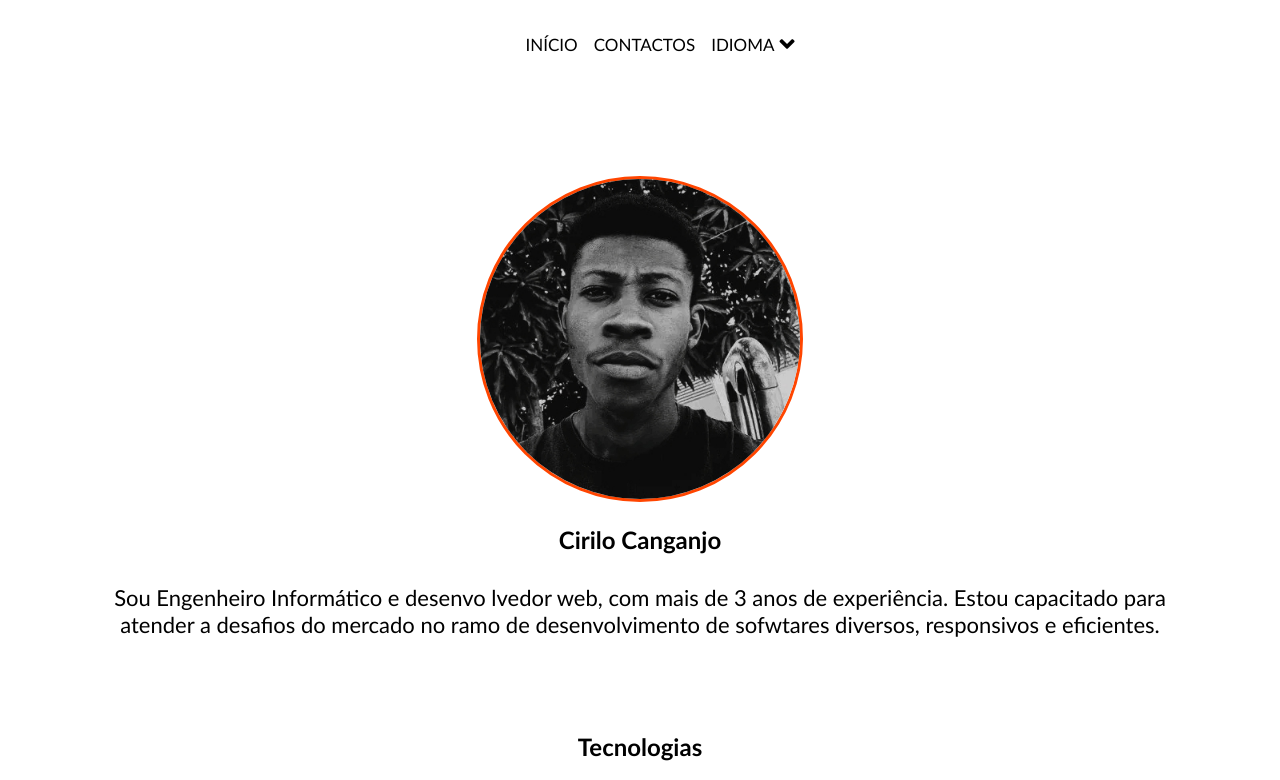
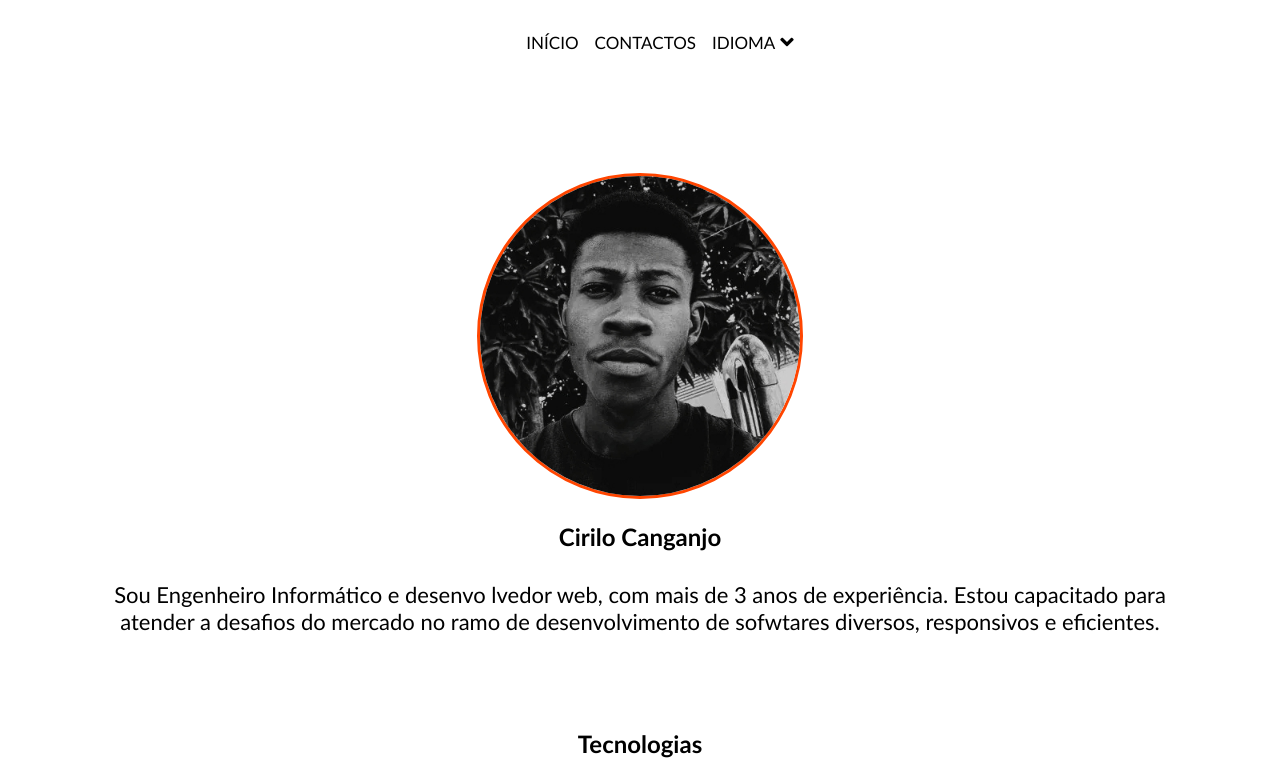
Before and after one commit to Cirilo014/portfolio.cirilo-canganjo, a plain HTML site: page index.html in a window 1280 px wide. Shown: the top 780 px of the page. Drawn offline with Linux system fonts and the light colour scheme; files whose address does not match are found by name.

Commit message:
Update styles.css

```diff
--- a/archives/assets/css/styles.css
+++ b/archives/assets/css/styles.css
@@ -219,7 +219,7 @@ nav ul li{
 
 .fa-angle-down{
     margin-left: 5px;
-    font-size: 18pt;
+    font-size: 16pt;
 }
 
 .fab{
```
